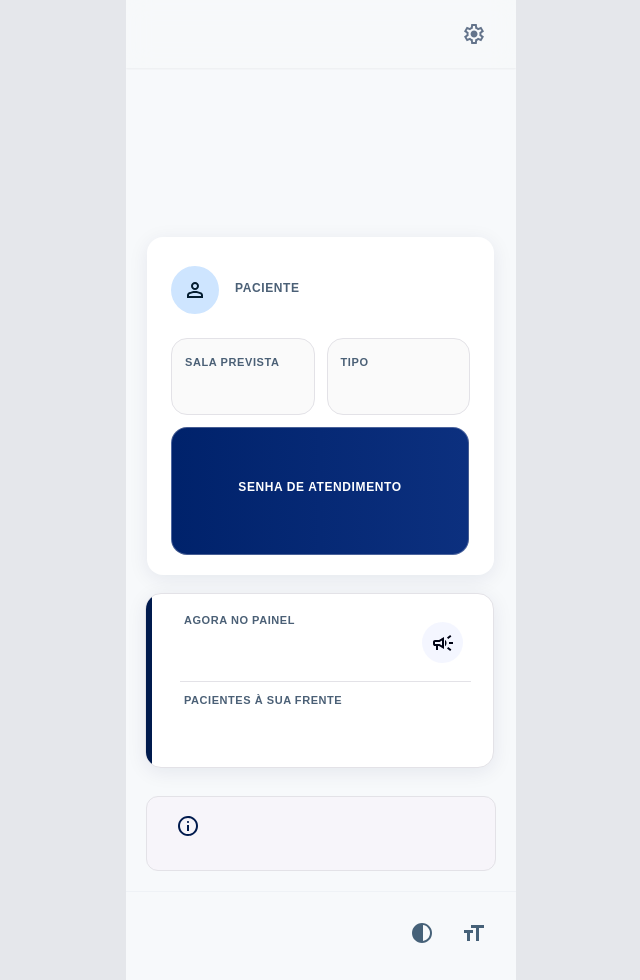
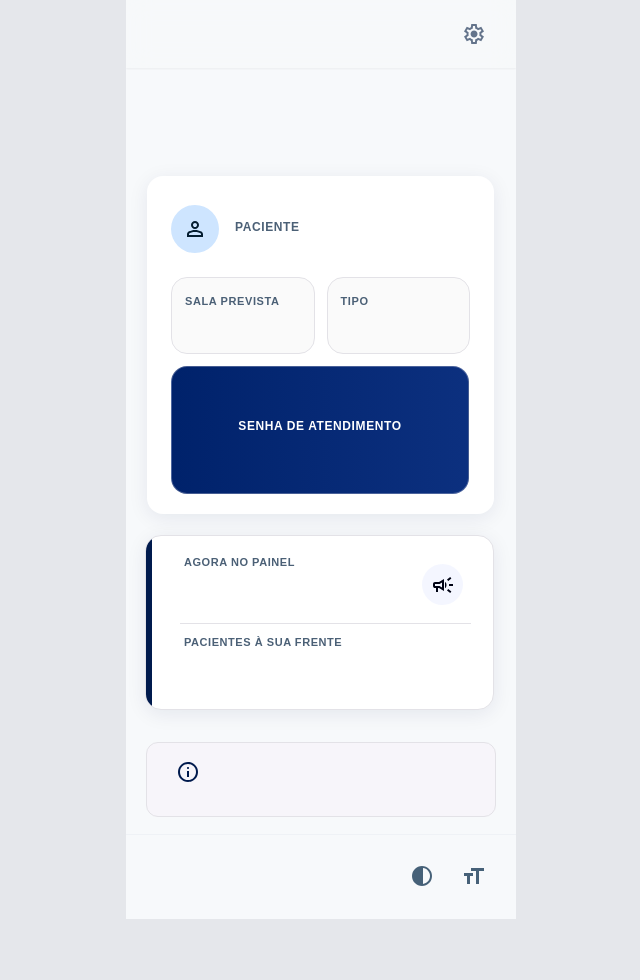
Before and after one commit to PET-Saude-Digital-UNCISAL/painel-de-chamada-cer4, a Django app: template core/templates/core/acompanhamento_atendimento.html in a window 1280 px wide. Shown: the whole page, without its empty margins (319-959 px from the left). After the commit the page ends 919 px from the top, so only its background shows below. Run offline with Django 5.2, Linux system fonts and the light colour scheme; the template is opened without the code that fills it, so the values that code supplies are empty.

Commit message:
style: ajusta altura da tela de acompanhamento

```diff
--- a/core/templates/core/acompanhamento_atendimento.html
+++ b/core/templates/core/acompanhamento_atendimento.html
@@ -55,7 +55,7 @@
     .screen {
       position: relative;
       width: 390px;
-      min-height: max(980px, 100svh);
+      min-height: max(919px, 100svh);
       overflow: hidden;
       background: #f7f9fb;
     }
@@ -95,7 +95,7 @@
 
     .header-section {
       position: absolute;
-      top: 120px;
+      top: 97px;
       left: 23px;
       right: 0;
     }
@@ -108,17 +108,9 @@
       letter-spacing: -0.25px;
     }
 
-    .header-subtitle {
-      margin-top: 8px;
-      color: #44464f;
-      font-size: 16px;
-      font-weight: 400;
-      line-height: 24px;
-    }
-
     .patient-card {
       position: absolute;
-      top: 237px;
+      top: 176px;
       left: 21px;
       right: 22px;
       height: 338px;
@@ -251,7 +243,7 @@
 
     .queue-card {
       position: absolute;
-      top: 593px;
+      top: 535px;
       left: 19px;
       right: 22px;
       height: 175px;
@@ -368,7 +360,7 @@
 
     .orientation-card {
       position: absolute;
-      top: 796px;
+      top: 742px;
       left: 20px;
       right: 20px;
       height: 75px;
@@ -401,7 +393,7 @@
       right: 0;
       bottom: 0;
       left: 0;
-      height: 89px;
+      height: 85px;
       border-top: 1px solid rgba(194, 198, 212, 0.15);
     }
 
@@ -614,7 +606,6 @@
     <main>
       <section class="header-section">
         <h1 class="header-title">{{ title_line_1 }}<br>{{ title_line_2 }}</h1>
-        <p class="header-subtitle">{{ subtitle }}</p>
       </section>
 
       <section class="patient-card" aria-label="Dados do atendimento">
```
